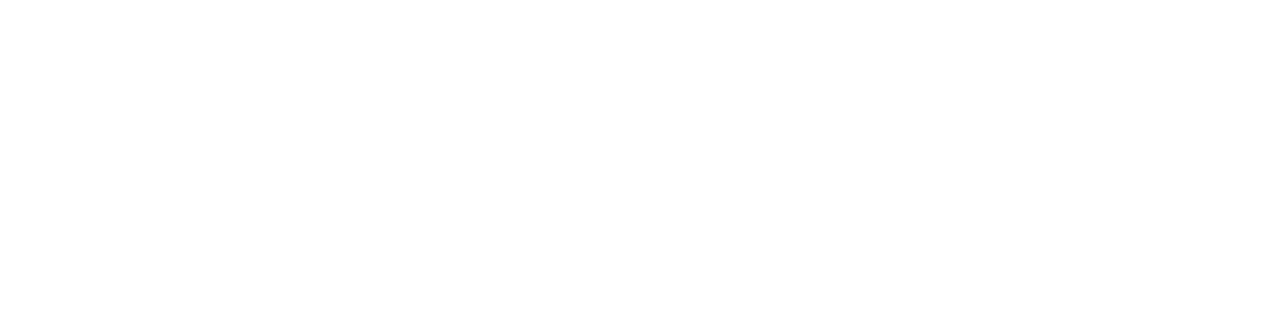
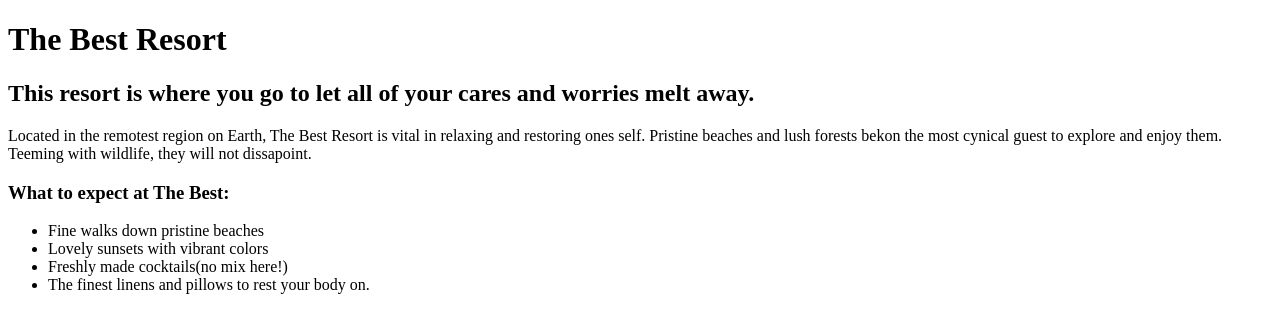
Before and after one commit to matthewrobison808/resort, a plain HTML site: page index.html in a window 1280 px wide. Drawn offline with Linux system fonts and the light colour scheme.

Commit message:
add h1, h2, h3 and p tags to index page.

```diff
--- a/index.html
+++ b/index.html
@@ -6,6 +6,18 @@
 </head>
 
 <body>
+  <h1>The Best Resort</h1>
+  <h2>This resort is where you go to let all of your cares and worries melt away.</h2>
+  <p>Located in the remotest region on Earth, The Best Resort is vital in relaxing and restoring ones self. Pristine beaches and lush forests bekon the most cynical guest to explore and enjoy them. Teeming with wildlife, they will not dissapoint.</p>
+
+  <h3>What to expect at The Best:</h3>
+  <ul>
+    <li>Fine walks down pristine beaches</li>
+    <li>Lovely sunsets with vibrant colors</li>
+    <li>Freshly made cocktails(no mix here!)</li>
+    <li>The finest linens and pillows to rest your body on.</li>
+  </ul>
+
 
 </body>
 </html>
```
